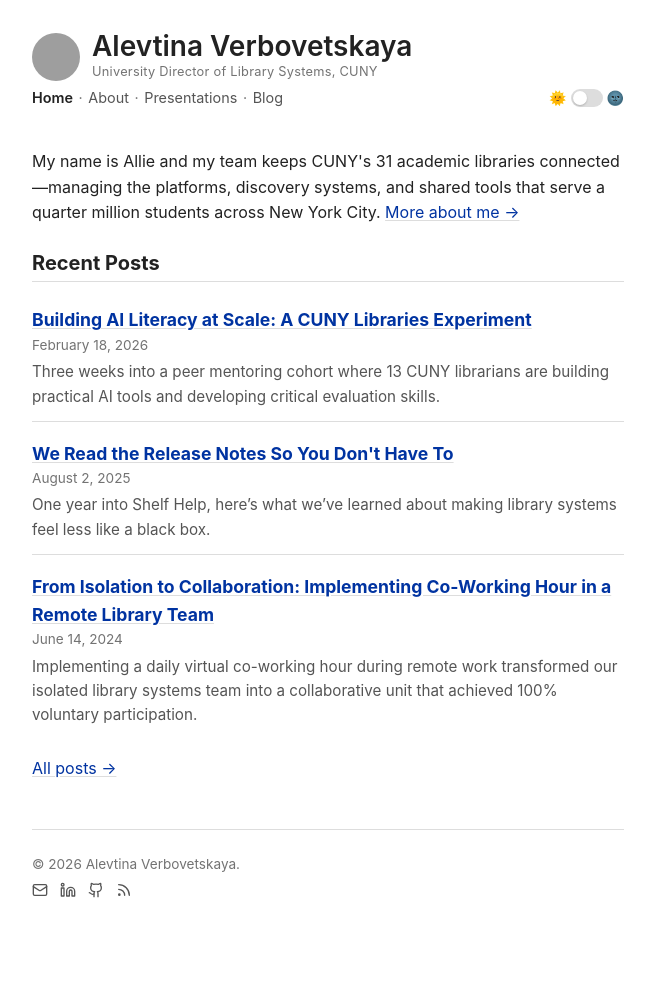
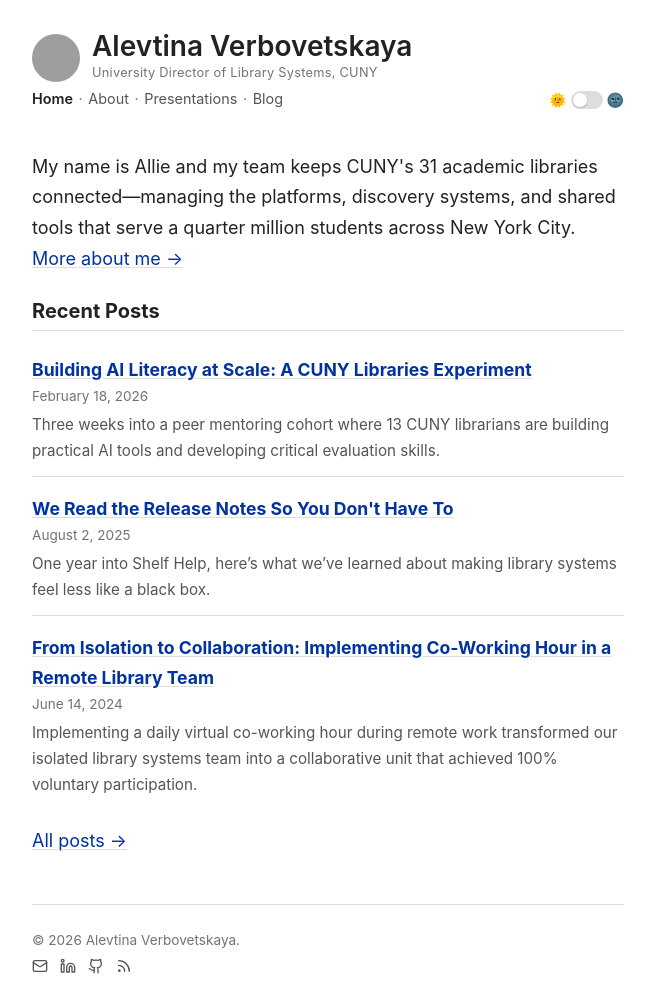
Before and after one commit to alevtina/alevtina.github.io, a Jekyll site: the page built from index.md, in a window 1280 px wide. Shown: the whole page, without its empty margins (312-967 px from the left). Built offline with Jekyll 4.4.1, drawn with Linux system fonts in a browser that asks for light colours; some web fonts are replaced; before the commit the page ends 930 px from its top, so only the background shows below that; grey boxes are pictures that could not be loaded.

Commit message:
Increase base font size and line height for readability

```diff
--- a/assets/main.scss
+++ b/assets/main.scss
@@ -48,8 +48,8 @@
 
 body {
     font-family: -apple-system, BlinkMacSystemFont, 'Segoe UI', Helvetica, Arial, sans-serif;
-    font-size: 16px;
-    line-height: 1.6;
+    font-size: 1.125rem;
+    line-height: 1.7;
     color: var(--text);
     background: var(--bg);
     max-width: 640px;
```
